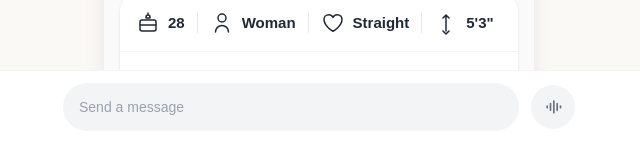
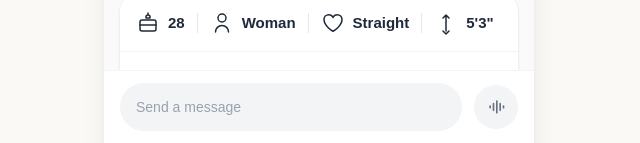
Before and after one commit to ishanjainn/val, a Next.js app: page / in a window 1280 px wide. Shown: the part 657-800 px from the top of the page, without its empty margins (321-961 px from the left). Built offline with nearby package versions, Linux system fonts and the light colour scheme.

Commit message:
fix tab na,e

```diff
--- a/app/layout.tsx
+++ b/app/layout.tsx
@@ -13,7 +13,7 @@ const geistMono = Geist_Mono({
 });
 
 export const metadata: Metadata = {
-  title: "For Dubby 💜",
+  title: "Hinge | Smrity Dubey",
   description: "A special question for someone special",
 };
 
--- a/components/MessageInput.tsx
+++ b/components/MessageInput.tsx
@@ -7,8 +7,8 @@ interface MessageInputProps {
 
 export default function MessageInput({ placeholder = "Send a message", onSend }: MessageInputProps) {
   return (
-    <div className="fixed bottom-0 left-0 right-0 bg-white px-4 py-3 border-t border-gray-100">
-      <div className="max-w-lg mx-auto flex items-center gap-3">
+    <div className="fixed bottom-0 left-1/2 -translate-x-1/2 w-full max-w-[430px] bg-white px-4 py-3 border-t border-gray-100">
+      <div className="flex items-center gap-3">
         {/* Text input */}
         <div className="flex-1 bg-gray-100 rounded-full px-4 py-3">
           <input
```
